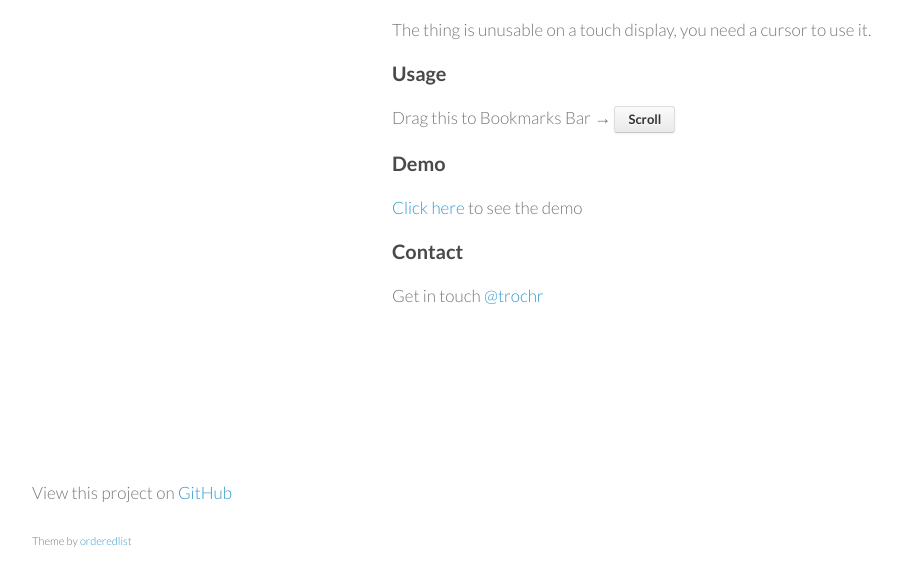
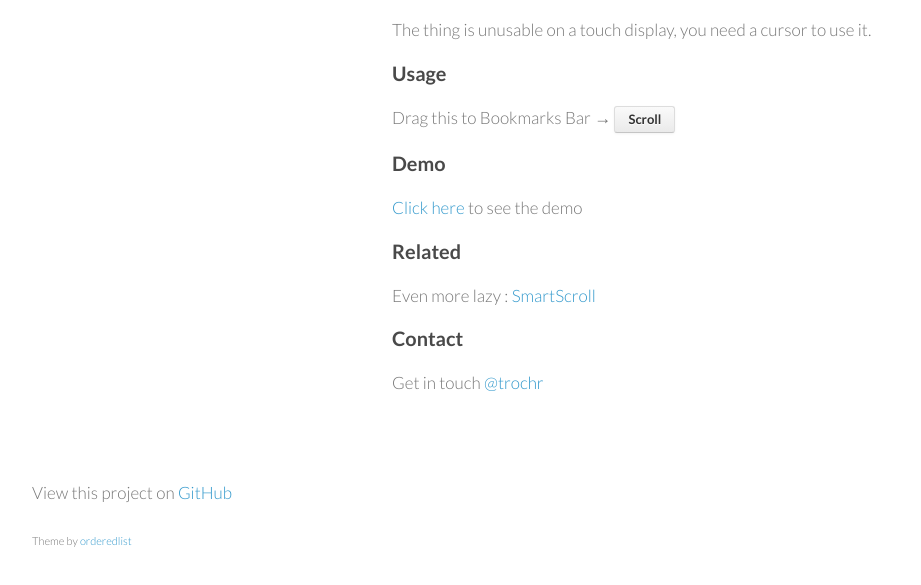
Before and after one commit to trochr/ScrollStuff, a plain HTML site: page index.html in a window 1280 px wide. Shown: the part 179-764 px from the top of the page, without its empty margins (178-1099 px from the left). Drawn offline with Linux system fonts and the light colour scheme.

Commit message:
Update index.html

```diff
--- a/index.html
+++ b/index.html
@@ -143,6 +143,12 @@ open<span class="br0">(</span><span class="st0">'http://en.wikipedia.org'</span>
 
 
 <h3>
+<a name="support-or-contact" class="anchor" href="#support-or-contact"><span class="octicon octicon-link"></span></a>Related</h3>
+
+<p>Even more lazy : <a href="smartscroll.html">SmartScroll</a></p>
+
+
+<h3>
 <a name="support-or-contact" class="anchor" href="#support-or-contact"><span class="octicon octicon-link"></span></a>Contact</h3>
 
 <p>Get in touch <a href="http://twitter.com/trochr" class="user-mention">@trochr</a></p>
```
